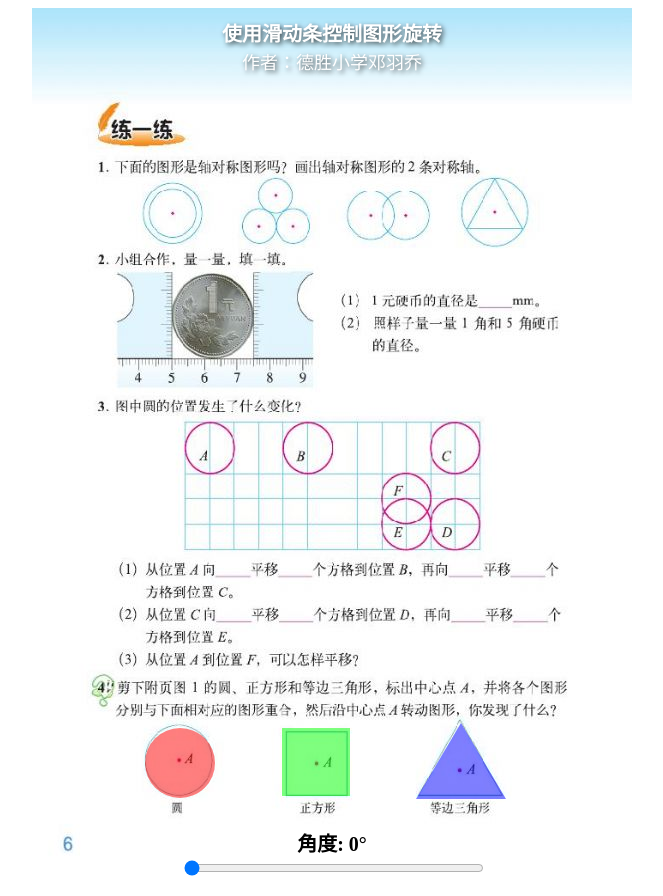
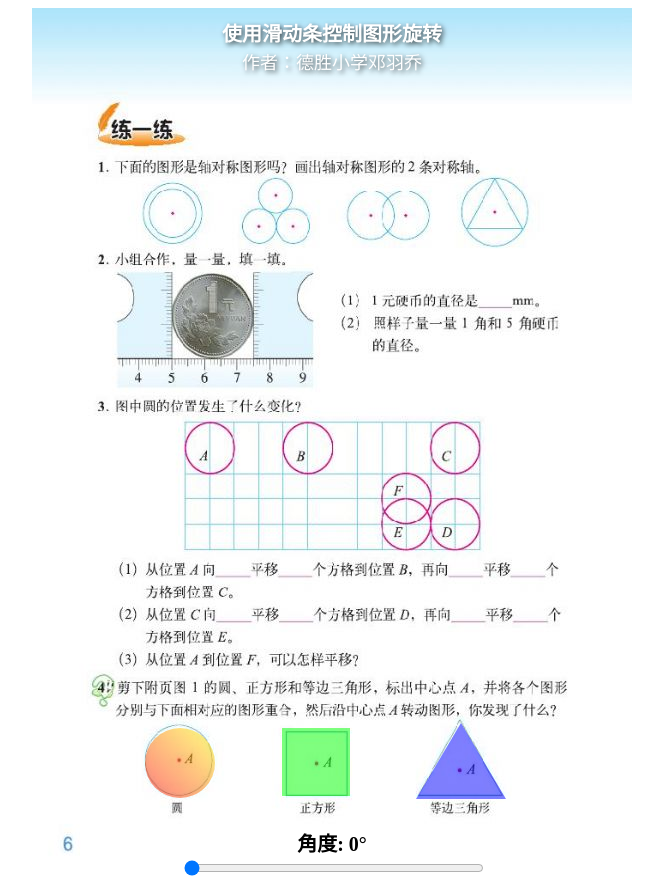
Before and after one commit to jiushu520/qiao, a plain HTML site: page index.html in a window 1280 px wide. Shown: the whole page, without its empty margins (308-971 px from the left). Drawn offline with Linux system fonts and the light colour scheme.

Commit message:
Update index.html

```diff
--- a/index.html
+++ b/index.html
@@ -21,7 +21,7 @@
     position: absolute;
     width: 70px;
     height: 70px;
-    background-color: rgba(255, 0, 0, 0.5);
+    background-image: linear-gradient(45deg, rgba(255, 0, 0, 0.5), rgba(255, 255, 0, 0.5)); /* 渐变背景 */
     border-radius: 50%;
     top: 720px; /* 根据需要调整的垂直位置 */
     left: 113px; /* 根据需要调整的水平位置 */
```
